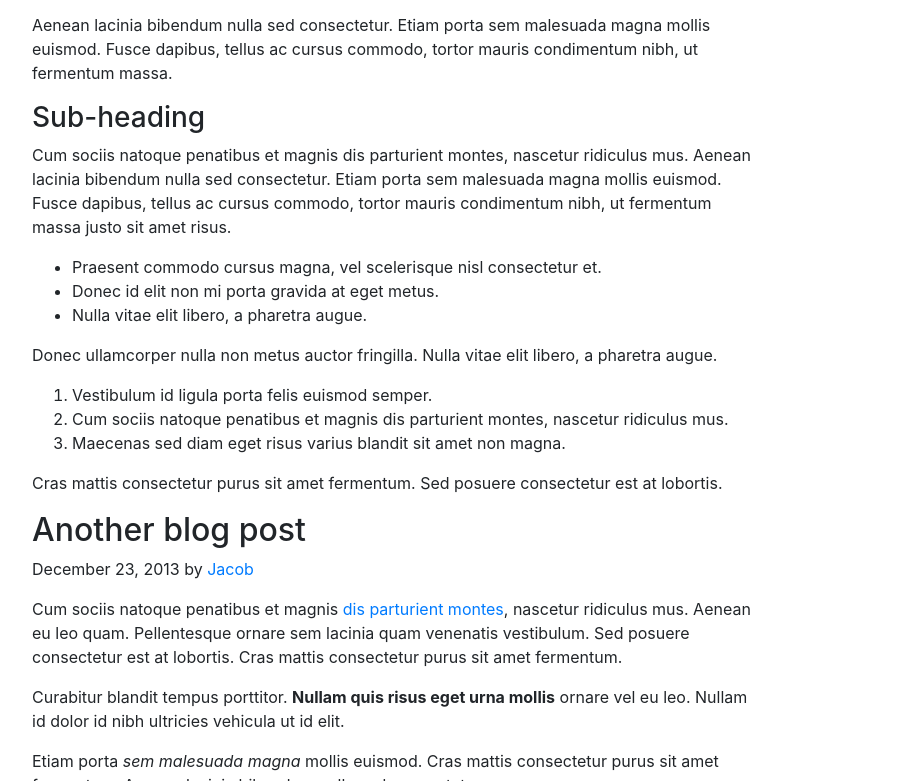
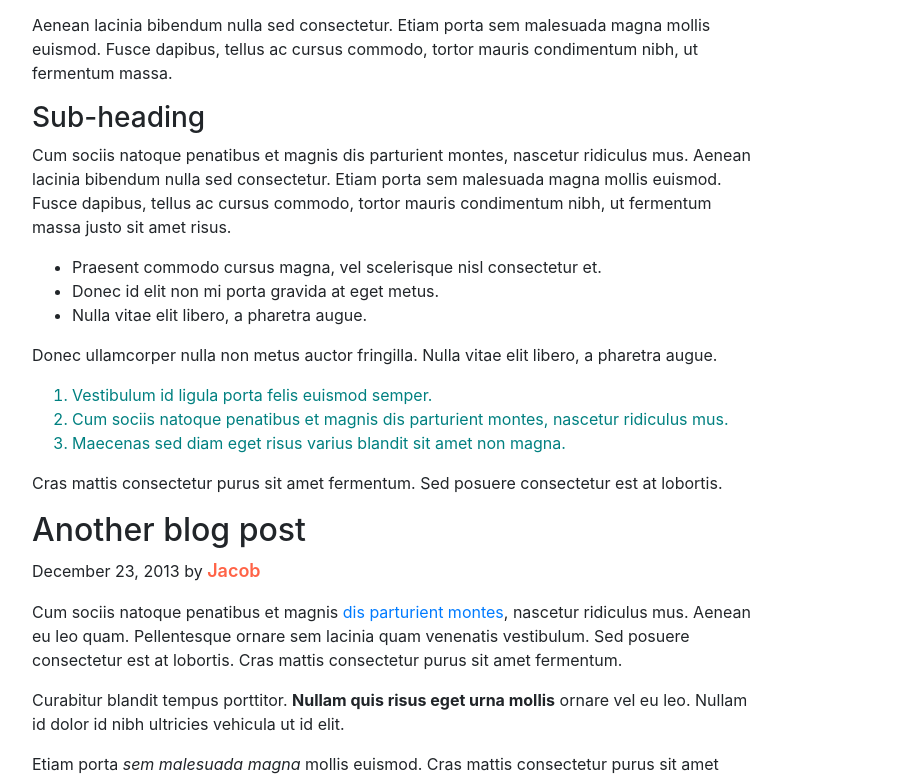
Before and after one commit to BertoPolo/m2-d7, a plain HTML site: page index.html in a window 1280 px wide. Shown: the part 1523-2304 px from the top of the page, without its empty margins (53-974 px from the left). Drawn offline with nearby package versions, Linux system fonts and the light colour scheme.

Commit message:
Update index.html

```diff
--- a/index.html
+++ b/index.html
@@ -23,8 +23,8 @@
   ask why have to be 3rd,no t the 2nd          EX4) Write a selector to target the first blogpost
             --EX5) Write a selector to target the "even" links in the navbar
             --EX6) Write a selector to target the last blog post
-            EX7) Write a selector to target all the li into the first ordered-list in the sidebar ( Archives )
-            EX8) Write a selector to target the second post author
+            --EX7) Write a selector to target all the li into the first ordered-list in the sidebar ( Archives )
+            --EX8) Write a selector to target the second post author
             EX9) Write a selector to target the "back to top" link     #### EXTRA Try doing it without targeting the footer element directly
             EX10) Write a selector to target the footer
         */
@@ -51,7 +51,17 @@
              font-weight: 500;
          }
 
+         ol:first-of-type li{
+             color: teal;
+         }
 
+
+        .blog-post:nth-child(3) > p.blog-post-meta > a {
+            font-size: large;
+            font-weight: 600;
+            color: tomato;
+
+        }
     </style>
     <meta charset="utf-8" />
     <meta name="viewport" content="width=device-width, initial-scale=1, shrink-to-fit=no" />
@@ -453,6 +463,7 @@
             }
         }
         // linkRemover()
+
         /*
           JS Exercises
       fail    EX11) Write a function to add a new link into the navbar
```
